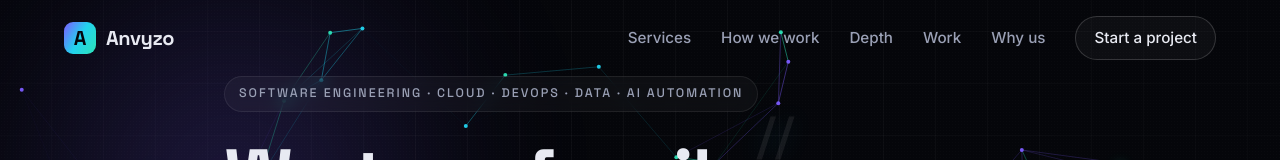
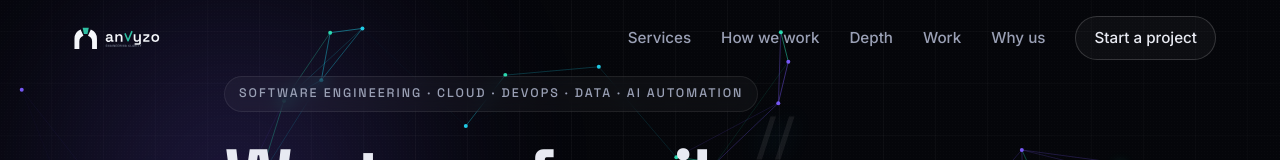
Before and after one commit to Anvyzo/anvyzo.github.io, a plain HTML site: page index.html in a window 1280 px wide. Shown: the top 160 px of the page. Drawn offline with nearby package versions, Linux system fonts and the light colour scheme; animation ran at ten frames a second.

Commit message:
feat: use official logo and favicon
Replace the text A mark in the nav and footer with the official Anvyzo wordmark (light-ink variant for the dark UI, baked background rectangle removed so it renders transparent), and use the badge icon as the favicon.

```diff
--- a/assets/css/styles.css
+++ b/assets/css/styles.css
@@ -386,16 +386,8 @@ body::after {
 }
 .nav__inner { display: flex; align-items: center; justify-content: space-between; }
 
-.nav__logo { display: inline-flex; align-items: center; gap: 10px; font-family: var(--font-display); font-weight: 700; font-size: 1.25rem; }
-.nav__mark {
-  display: grid; place-items: center;
-  width: 32px; height: 32px;
-  border-radius: 9px;
-  background: var(--grad);
-  color: #04060B;
-  font-weight: 700;
-}
-.nav__word { letter-spacing: -0.02em; }
+.nav__logo { display: inline-flex; align-items: center; }
+.nav__logo-img { display: block; height: 32px; width: auto; }
 
 .nav__links { display: flex; align-items: center; gap: 30px; }
 .nav__links a { color: var(--text-dim); font-size: 0.95rem; font-weight: 500; transition: color 0.2s ease; position: relative; }
--- a/index.html
+++ b/index.html
@@ -78,8 +78,7 @@
   <header class="nav" id="nav">
     <div class="container nav__inner">
       <a href="#top" class="nav__logo" aria-label="Anvyzo home">
-        <span class="nav__mark" aria-hidden="true">A</span>
-        <span class="nav__word">Anvyzo</span>
+        <img src="assets/logo.svg" alt="" class="nav__logo-img" />
       </a>
 
       <nav class="nav__links" id="navLinks" aria-label="Primary">
@@ -554,8 +553,7 @@
     <div class="container footer__grid">
       <div class="footer__brand">
         <a href="#top" class="nav__logo">
-          <span class="nav__mark" aria-hidden="true">A</span>
-          <span class="nav__word">Anvyzo</span>
+          <img src="assets/logo.svg" alt="Anvyzo" class="nav__logo-img" />
         </a>
         <p>Clarity, speed, and senior execution for serious software.</p>
         <p class="footer__loc">Canada · Serving North America, the UK &amp; Australia</p>
```
Also changed, not shown: assets/favicon.svg, assets/logo.svg (added).
